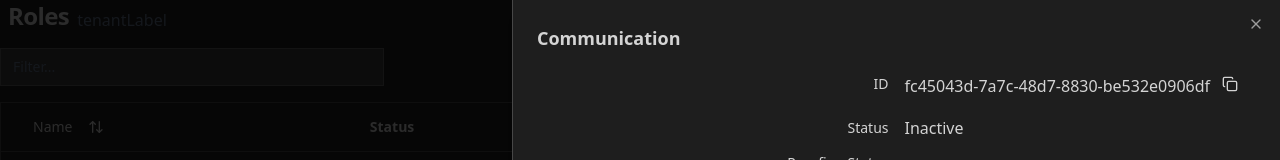
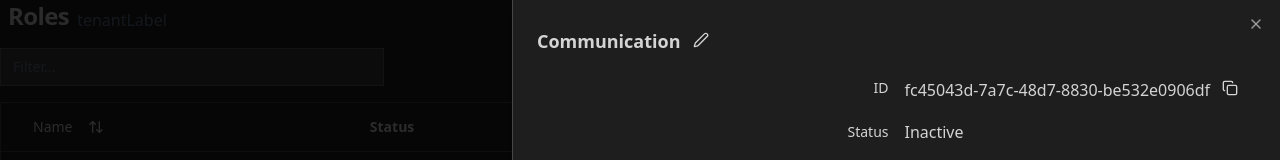
Before and after one commit to yannick-beot-sp/vscode-sailpoint-nerm, a Svelte app in the folder app/: page / in a window 1280 px wide. Both pictures are taken after a click on the button 1053 px from the left and 183 px from the top of the page. Shown: the top 160 px of the page. Built offline with nearby package versions, Linux system fonts and the light colour scheme.

Commit message:
💄add button to go to edit vs. view

```diff
--- a/app/src/views/profile-datatable/action-edit.svelte
+++ b/app/src/views/profile-datatable/action-edit.svelte
@@ -84,7 +84,7 @@
       class: "relative size-8 p-0",
     })}
   >
-    {#if edit}
+    {#if mode==="edit"}
       <Pen />
     {:else}
       <Eye />
@@ -95,7 +95,32 @@
     side="right"
     class="sm:max-w-3xl overflow-y-scroll max-h-screen"
   >
-    <Sheet.Title>{profile.name}</Sheet.Title>
+    <Sheet.Title
+      >{profile.name}
+      {#if edit}
+        <Button
+          variant="ghost"
+          size="icon"
+          class="relative size-8 p-0"
+          onclick={async () => {
+            edit = false;
+          }}
+        >
+          <Eye />
+        </Button>
+      {:else}
+        <Button
+          variant="ghost"
+          size="icon"
+          class="relative size-8 p-0"
+          onclick={async () => {
+            edit = true;
+          }}
+        >
+          <Pen />
+        </Button>
+      {/if}
+    </Sheet.Title>
     <div class="grid gap-4 py-4">
       {#if edit}
         <EditSystemAttributes {profile} {onchange}></EditSystemAttributes>
--- a/app/src/views/profile-datatable/edit-system-attributes.svelte
+++ b/app/src/views/profile-datatable/edit-system-attributes.svelte
@@ -2,6 +2,7 @@
   import { Label } from "$lib/components/ui/label";
   import { Status, type Profile } from "src/model/Profile";
   import Select from "$lib/components/simple-select/select.svelte";
+  import { Input } from "$lib/components/ui/input";
   interface Props {
     profile: Profile;
     onchange: (e: Event) => void;
@@ -14,6 +15,19 @@
   const divValueClass = "col-span-2";
 </script>
 
+<!-- Name -->
+<div class={divWrapperClass}>
+  <Label class={labelClass} for="name">Name</Label>
+  <div class={divValueClass}>
+    <Input
+      id="name"
+      value={profile.name}
+      class="col-span-2"
+      oninput={onchange}
+      data-accessor="name"
+    />
+  </div>
+</div>
 <!-- Status -->
 <div class={divWrapperClass}>
   <Label class={labelClass} for="status">Status</Label>
```
